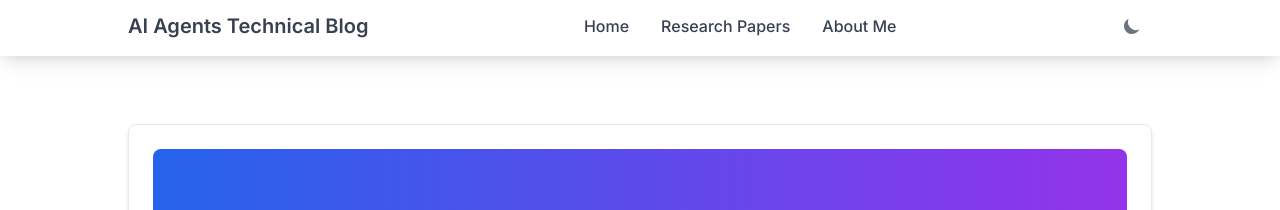
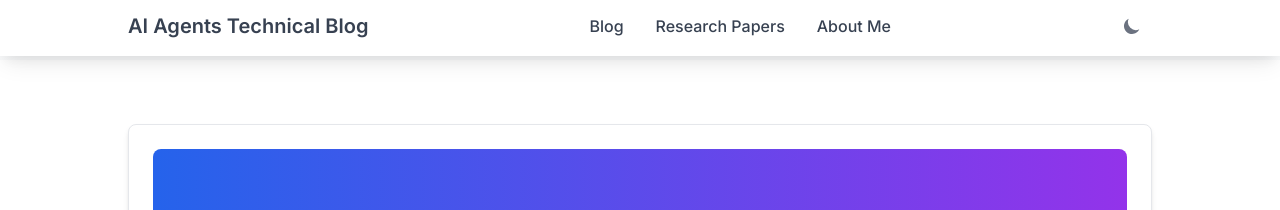
Before and after one commit to leonas5555/ai-tech-site, a Jekyll site: the page built from index.html, in a window 1280 px wide. Shown: the top 210 px of the page. Built offline with Jekyll 4.4.1, drawn with Linux system fonts in a browser that asks for light colours; nearby versions of some CDN libraries.

Commit message:
Update articles, papers, and assets from main repo

```diff
--- a/_includes/header.html
+++ b/_includes/header.html
@@ -18,7 +18,7 @@
             <div class="hidden justify-between items-center w-full lg:flex lg:w-auto lg:order-1" id="mobile-menu-2">
                 <ul class="flex flex-col mt-4 font-medium lg:flex-row lg:space-x-8 lg:mt-0">
                     <li>
-                        <a href="{{ site.baseurl }}/" class="block py-2 pr-4 pl-3 text-gray-700 border-b border-gray-100 hover:bg-gray-50 lg:hover:bg-transparent lg:border-0 lg:hover:text-blue-700 lg:p-0 dark:text-gray-400 lg:dark:hover:text-white dark:hover:bg-gray-700 dark:hover:text-white lg:dark:hover:bg-transparent dark:border-gray-700">Home</a>
+                        <a href="{{ site.baseurl }}/" class="block py-2 pr-4 pl-3 text-gray-700 border-b border-gray-100 hover:bg-gray-50 lg:hover:bg-transparent lg:border-0 lg:hover:text-blue-700 lg:p-0 dark:text-gray-400 lg:dark:hover:text-white dark:hover:bg-gray-700 dark:hover:text-white lg:dark:hover:bg-transparent dark:border-gray-700">Blog</a>
                     </li>
                     <li>
                         <a href="{{ site.baseurl }}/papers/" class="block py-2 pr-4 pl-3 text-gray-700 border-b border-gray-100 hover:bg-gray-50 lg:hover:bg-transparent lg:border-0 lg:hover:text-blue-700 lg:p-0 dark:text-gray-400 lg:dark:hover:text-white dark:hover:bg-gray-700 dark:hover:text-white lg:dark:hover:bg-transparent dark:border-gray-700">Research Papers</a>
```
